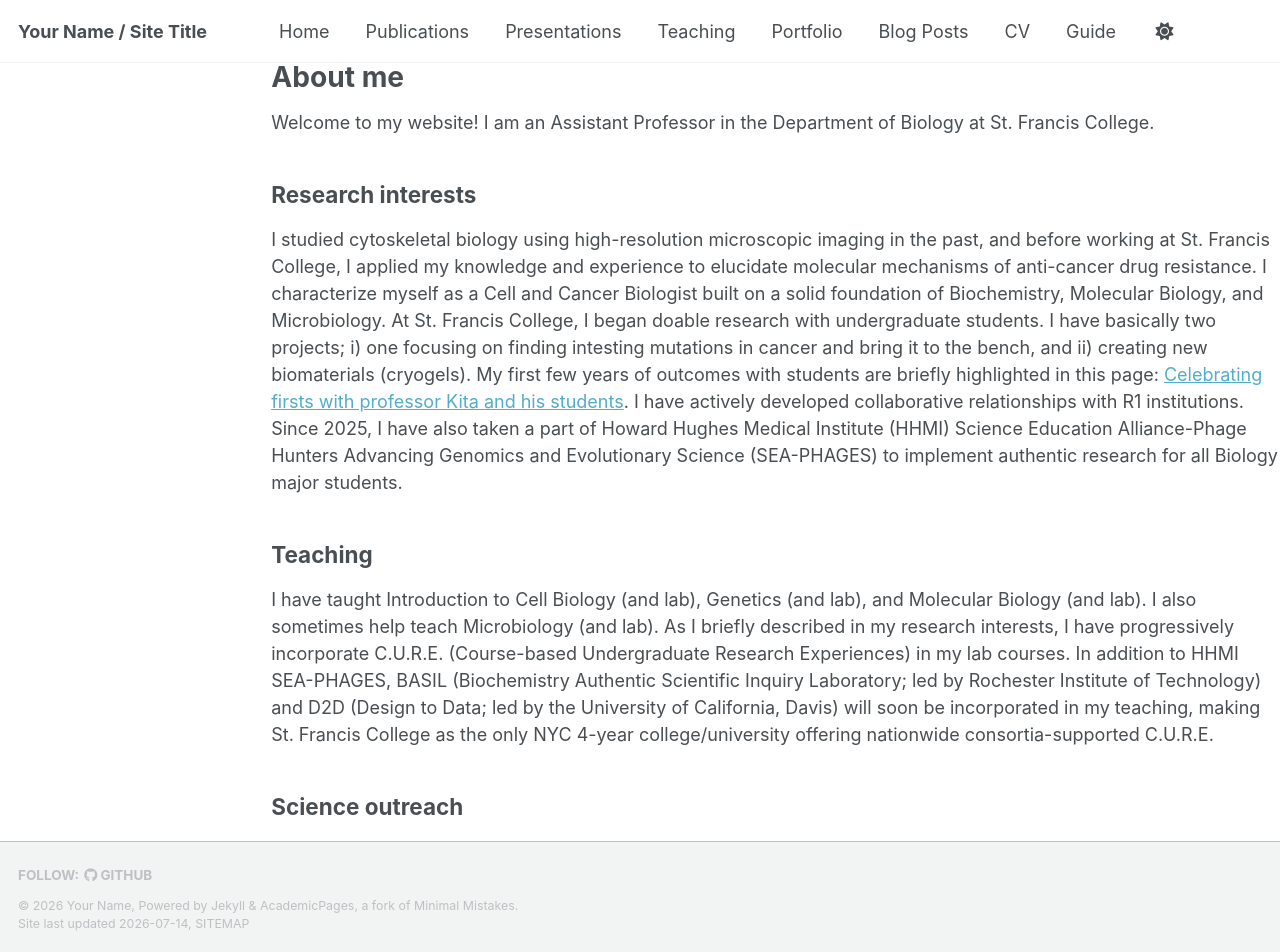
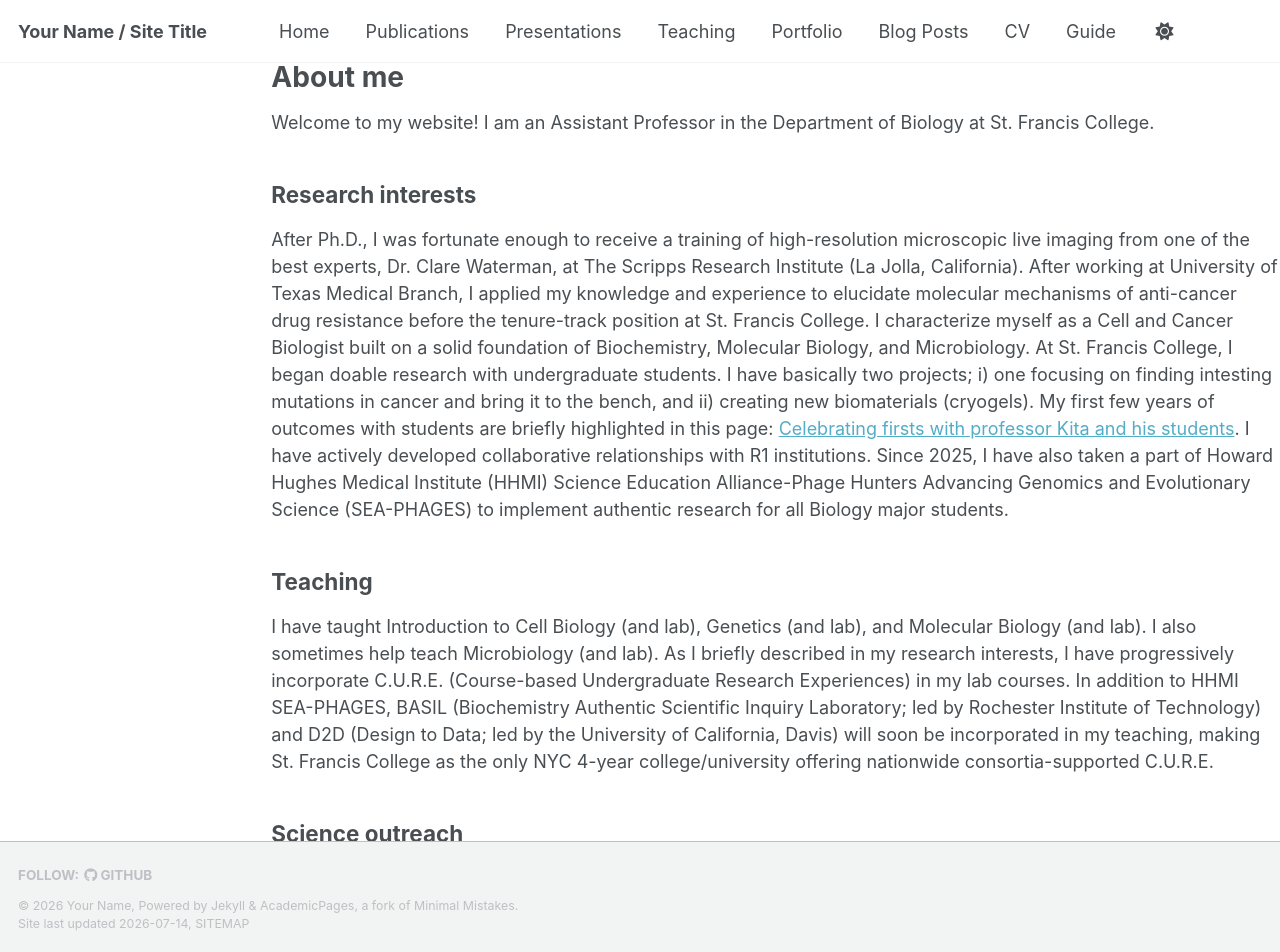
Before and after one commit to kkita999/Katsuhiro_Kita_website, a Jekyll site: the page built from _pages/about.md, in a window 1280 px wide and 952 px high. Built offline with Jekyll 4.4.1, drawn with Linux system fonts in a browser that asks for light colours; a script bundle is joined from its source files by our own code; library files that are not in the unit come from our copies.

Commit message:
Update about.md

```diff
--- a/_pages/about.md
+++ b/_pages/about.md
@@ -11,7 +11,7 @@ redirect_from:
 Welcome to my website! I am an Assistant Professor in the Department of Biology at St. Francis College.
 
 ## Research interests
-I studied cytoskeletal biology using high-resolution microscopic imaging in the past, and before working at St. Francis College, I applied my knowledge and experience to elucidate molecular mechanisms of anti-cancer drug resistance. I characterize myself as a Cell and Cancer Biologist built on a solid foundation of Biochemistry, Molecular Biology, and Microbiology. At St. Francis College, I began doable research with undergraduate students. I have basically two projects; i) one focusing on finding intesting mutations in cancer and bring it to the bench, and ii) creating new biomaterials (cryogels). My first few years of outcomes with students are briefly highlighted in this page: [Celebrating firsts with professor Kita and his students](https://www.sfc.edu/stories/celebrating-firsts-with-professor-kita-and-his-students). I have actively developed collaborative relationships with R1 institutions. Since 2025, I have also taken a part of Howard Hughes Medical Institute (HHMI) Science Education Alliance-Phage Hunters Advancing Genomics and Evolutionary Science (SEA-PHAGES) to implement authentic research for all Biology major students.
+After Ph.D., I was fortunate enough to receive a training of high-resolution microscopic live imaging from one of the best experts, Dr. Clare Waterman, at The Scripps Research Institute (La Jolla, California). After working at University of Texas Medical Branch, I applied my knowledge and experience to elucidate molecular mechanisms of anti-cancer drug resistance before the tenure-track position at St. Francis College. I characterize myself as a Cell and Cancer Biologist built on a solid foundation of Biochemistry, Molecular Biology, and Microbiology. At St. Francis College, I began doable research with undergraduate students. I have basically two projects; i) one focusing on finding intesting mutations in cancer and bring it to the bench, and ii) creating new biomaterials (cryogels). My first few years of outcomes with students are briefly highlighted in this page: [Celebrating firsts with professor Kita and his students](https://www.sfc.edu/stories/celebrating-firsts-with-professor-kita-and-his-students). I have actively developed collaborative relationships with R1 institutions. Since 2025, I have also taken a part of Howard Hughes Medical Institute (HHMI) Science Education Alliance-Phage Hunters Advancing Genomics and Evolutionary Science (SEA-PHAGES) to implement authentic research for all Biology major students.
 
 ## Teaching
 I have taught Introduction to Cell Biology (and lab), Genetics (and lab), and Molecular Biology (and lab). I also sometimes help teach Microbiology (and lab). As I briefly described in my research interests, I have progressively incorporate C.U.R.E. (Course-based Undergraduate Research Experiences) in my lab courses. In addition to HHMI SEA-PHAGES, BASIL (Biochemistry Authentic Scientific Inquiry Laboratory; led by Rochester Institute of Technology) and D2D (Design to Data; led by the University of California, Davis) will soon be incorporated in my teaching, making St. Francis College as the only NYC 4-year college/university offering nationwide consortia-supported C.U.R.E.
```
